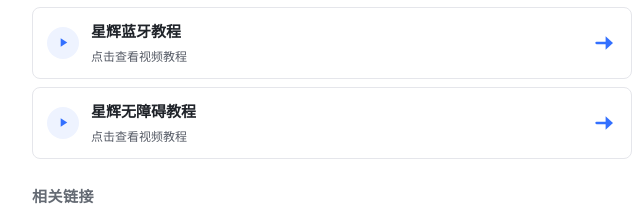
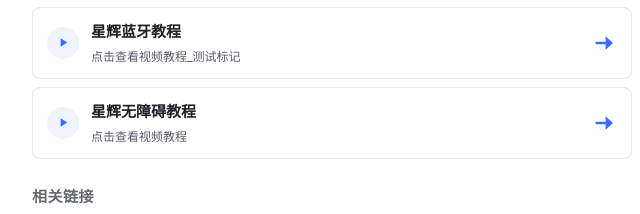
Before and after one commit to jie1588/help, a plain HTML site: page index.html in a window 1280 px wide. Shown: the part 174-388 px from the top of the page, 308-948 px from the left. Drawn offline with Linux system fonts and the light colour scheme.

Commit message:
后台发布 2026/11/26 04:17:32

```diff
--- a/index.html
+++ b/index.html
@@ -173,7 +173,7 @@ const CONFIG = {
       视频: [
         {
           名称: "星辉蓝牙教程",
-          说明: "点击查看视频教程",
+          说明: "点击查看视频教程_测试标记",
           标签: "蓝牙",
           封面: "posters/xh-bt.jpg",
           地址: "EBxZGBZWXwJVWUZeDQoDCwoBX0dbVQMDQFACAAAAAAJAVV5TGRtIG0oIH1pcXF1XHEdbWUoUGABQRBxbCFw="
```
